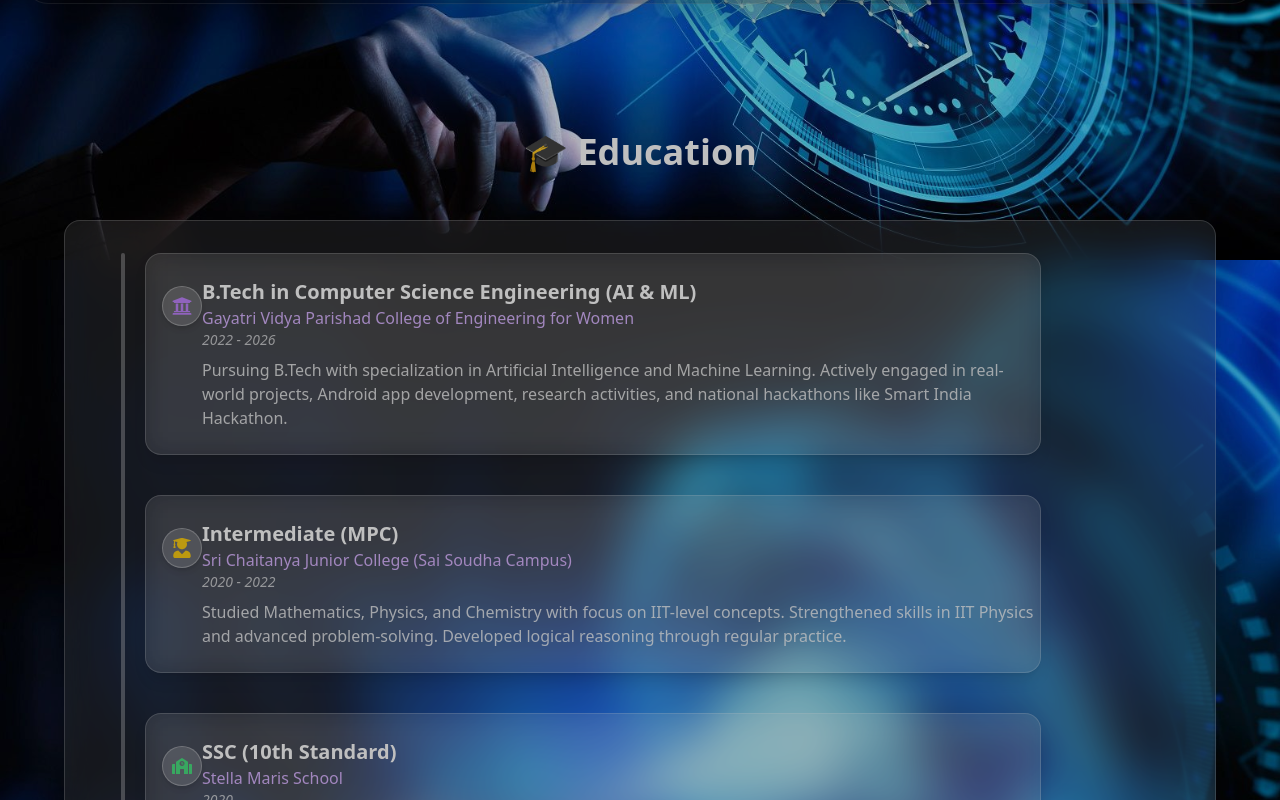
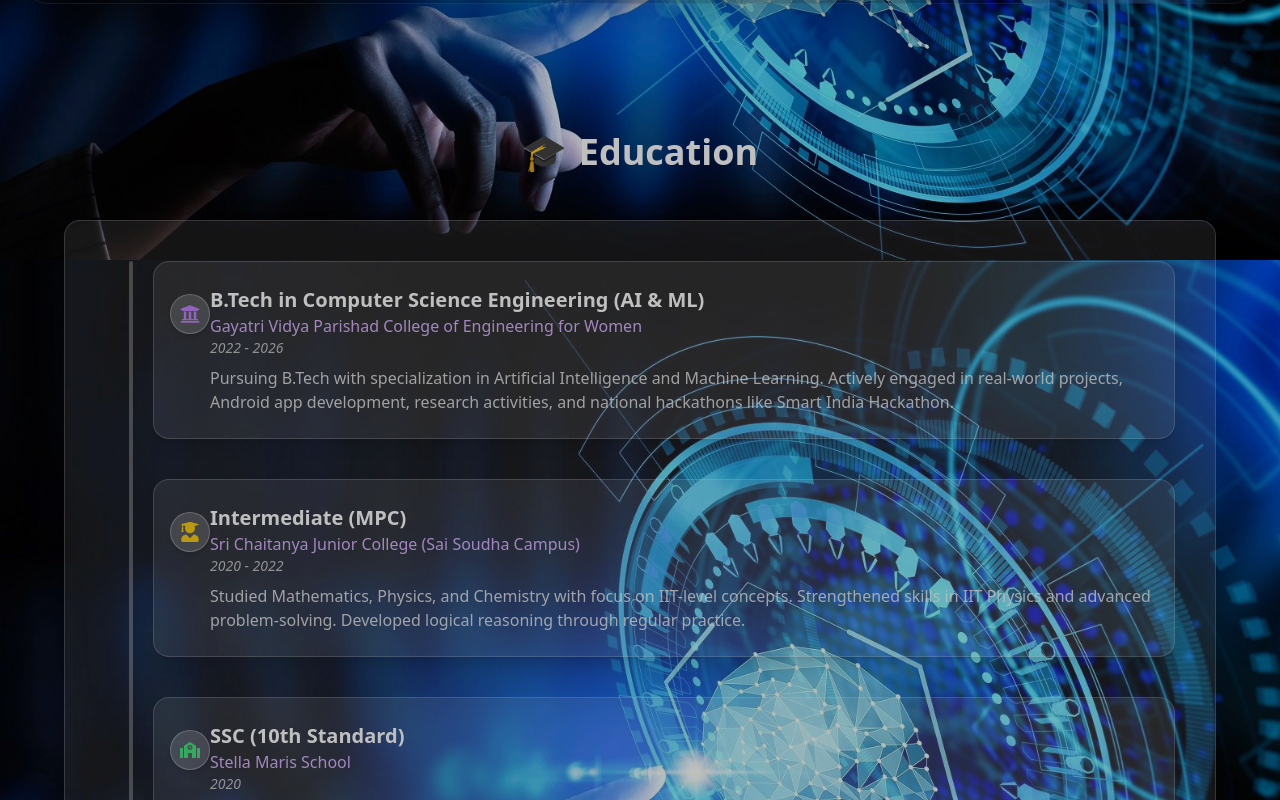
Before and after one commit to gayatrihub/my_port, a React (Create React App) app: page / in a window 1280 px wide. Shown: the part 1340-2140 px from the top of the page. Built offline with nearby package versions, Linux system fonts and the light colour scheme.

Commit message:
Update EducationTimeline.jsx

```diff
--- a/src/components/EducationTimeline.jsx
+++ b/src/components/EducationTimeline.jsx
@@ -38,16 +38,17 @@ const EducationTimeline = () => {
           'ui-sans-serif, system-ui, -apple-system, BlinkMacSystemFont, "Segoe UI", Roboto, "Helvetica Neue", Arial, "Noto Sans", sans-serif',
       }}
     >
-      <motion.h2
+      <motion.div
         initial={{ opacity: 0, y: -20 }}
         animate={{ opacity: 1, y: 0 }}
         transition={{ duration: 0.6 }}
-        className="text-4xl font-bold text-white mb-12 text-center"
+        className="flex justify-center items-center mb-12 gap-3"
       >
-        🎓 Education
-      </motion.h2>
+        <span className="text-4xl">🎓</span>
+        <h2 className="text-4xl font-bold text-white">Education</h2>
+      </motion.div>
 
-      <div className="bg-white/10 backdrop-blur-xl p-8 rounded-2xl border border-white/20 max-w-6xl mx-auto">
+      <div className="bg-white/10 p-10 rounded-2xl border border-white/20 max-w-7xl mx-auto">
         <div className="relative pl-12">
           {/* Vertical line on left */}
           <div className="absolute top-0 bottom-0 left-6 w-1 bg-white/30 rounded-full"></div>
@@ -59,7 +60,7 @@ const EducationTimeline = () => {
               whileInView={{ opacity: 1, x: 0 }}
               transition={{ duration: 0.5, delay: index * 0.2 }}
               viewport={{ once: true }}
-              className="relative pl-14 py-6 mb-10 bg-white/10 border border-white/20 rounded-2xl shadow-lg backdrop-blur-md max-w-4xl"
+              className="relative pl-14 py-6 mb-10 bg-white/10 border border-white/20 rounded-2xl shadow-lg max-w-5xl"
             >
               {/* Dot and icon */}
               <div className="absolute left-4 top-8">
```
